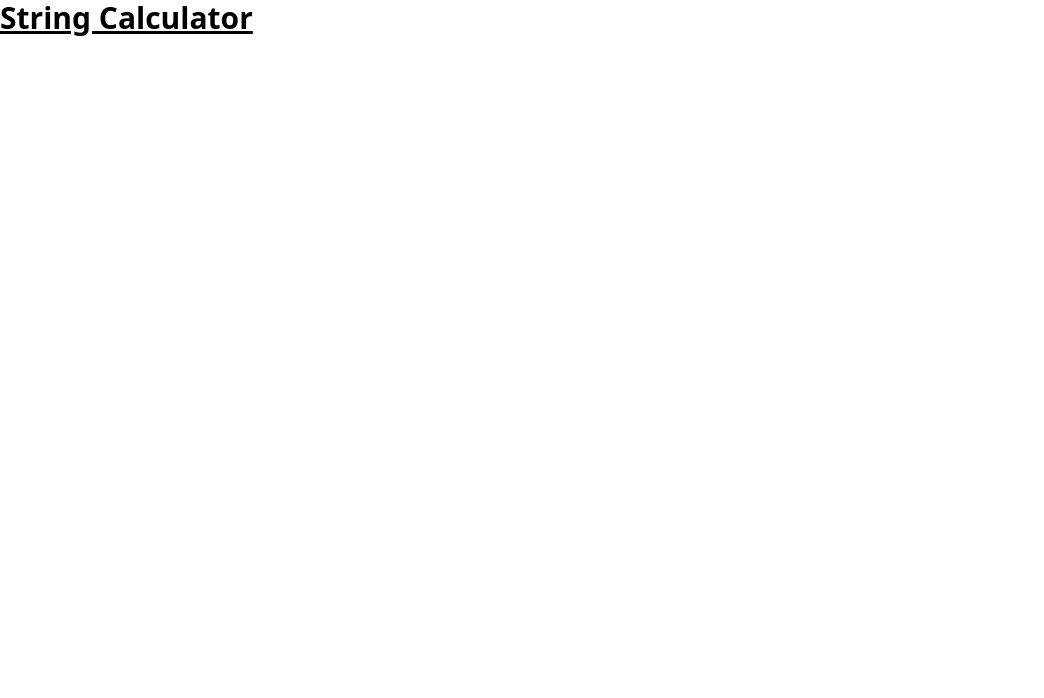
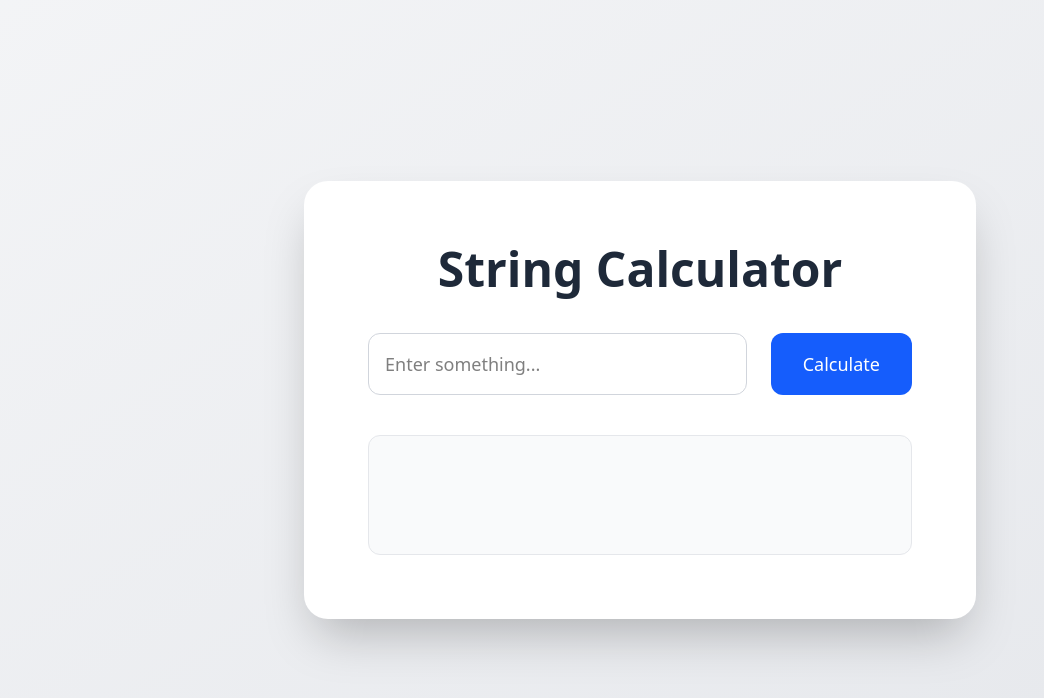
Before and after one commit to devisinghlodhi/string_calculator, a React (Vite) app: page / in a window 1280 px wide. Shown: the top 698 px of the page, without its empty margins (0-1044 px from the left). Built offline with nearby package versions, Linux system fonts and the light colour scheme.

Commit message:
create design

```diff
--- a/src/pages/Home.jsx
+++ b/src/pages/Home.jsx
@@ -1,11 +1,56 @@
-import React from 'react'
+import React, { useState, useEffect } from 'react'
+
+
+function add(numberes) {
+    return 0;
+}
 
 export default function Home() {
+
+    const [input, setInput] = useState("");
+    const [output, setOutput] = useState(null);
+
+
+    useEffect(() => {
+        setOutput(null)
+    }, [input])
+
+
+    const handleCalculate = () => {
+        setOutput(add(input));
+    }
+
     return (
         <>
-            <h1 class="text-3xl font-bold underline">
-                String Calculator
-            </h1>
+           <div className="min-h-screen flex items-center justify-center bg-gradient-to-br from-gray-100 to-gray-200">
+            <div className="bg-white p-16 rounded-3xl shadow-2xl w-full max-w-2xl transition-all duration-300">
+                <h1 className="text-5xl font-extrabold mb-10 text-center text-gray-800">
+                    String Calculator
+                </h1>
+
+                <div className="flex gap-6">
+                    <input
+                        type="text"
+                        value={input}
+                        onChange={(e) => setInput(e.target.value)}
+                        placeholder="Enter something..."
+                        className="w-full p-4 border border-gray-300 rounded-xl focus:ring-blue-500 transition-all text-lg"
+                    />
+                    <button
+                        onClick={handleCalculate}
+                        className="px-8 py-4 bg-blue-600 text-white rounded-xl hover:bg-blue-700 transition-all text-lg"
+                    >
+                        Calculate
+                    </button>
+                </div>
+
+                <div className={`mt-10 p-6 rounded-xl border transition-all duration-300 ${
+                    (output !== null) ? "bg-green-50 border-green-400" : "bg-gray-50 border-gray-200"
+                } min-h-[120px] flex items-center justify-center`}>
+                    {(output !== null) && <p className="text-green-700 text-xl font-semibold">{output}</p>}
+                </div>
+            </div>
+        </div>
         </>
     )
 }
```
